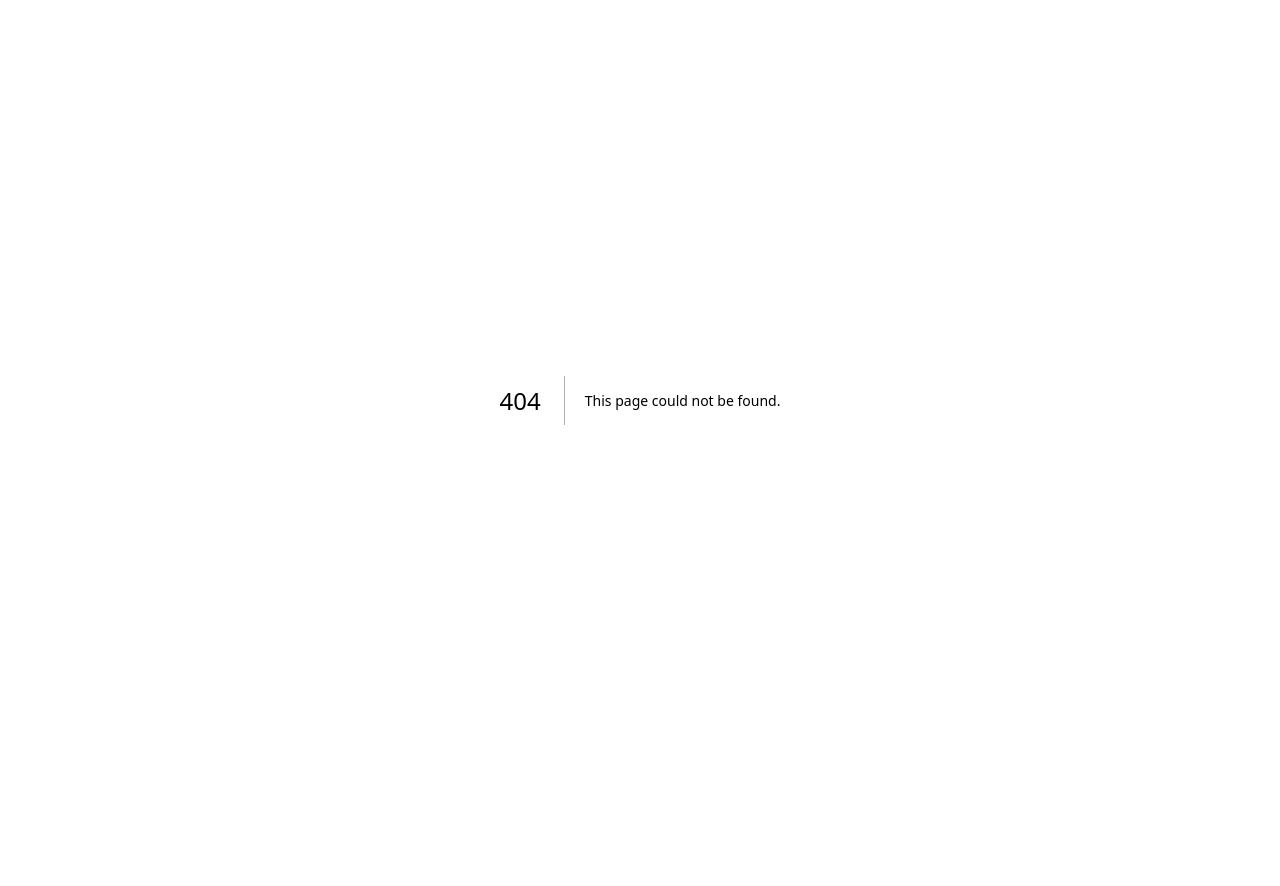
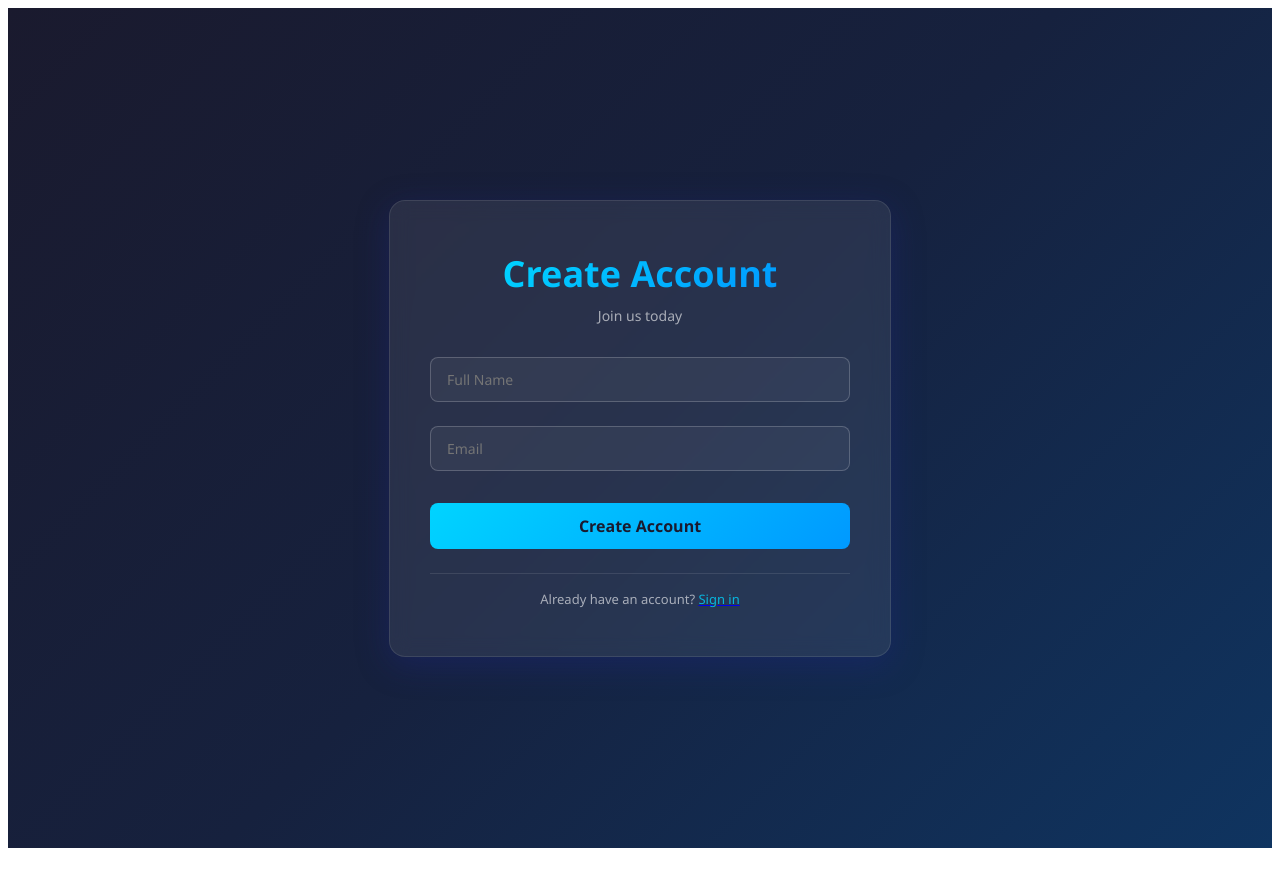
Before and after one commit to shayan22h/TournamentOrganizer, a Next.js app: page /create-user in a window 1280 px wide. Before the commit this address had no page. Shown: the top 886 px of the page. Before the commit the page ends 800 px from the top, so only its background shows below. Built offline with nearby package versions, Linux system fonts and the light colour scheme.

Commit message:
Create new user registration page
cgen-8d79731a1b6e4e3699bac2c4ab600acb

```diff
--- /dev/null
+++ b/pages/create-user.js
@@ -0,0 +1,226 @@
+import { useState } from "react";
+import Link from "next/link";
+
+export default function CreateUser() {
+  const [name, setName] = useState("");
+  const [email, setEmail] = useState("");
+  const [loading, setLoading] = useState(false);
+  const [error, setError] = useState("");
+
+  async function handleCreateUser(name, email) {
+    setLoading(true);
+    setError("");
+    try {
+      const res = await fetch("http://localhost:8000/auth/register", {
+        method: "POST",
+        credentials: "include",
+        headers: { "Content-Type": "application/json" },
+        body: JSON.stringify({
+          name: name,
+          email: email,
+        }),
+      });
+
+      if (!res.ok) throw new Error("Registration failed");
+      // Optionally redirect to login or handle success
+      alert("User created successfully!");
+    } catch (err) {
+      setError(err.message);
+    } finally {
+      setLoading(false);
+    }
+  }
+
+  return (
+    <div
+      style={{
+        display: "grid",
+        placeItems: "center",
+        minHeight: "100vh",
+        padding: "20px",
+        background: "linear-gradient(135deg, #1a1a2e 0%, #16213e 50%, #0f3460 100%)",
+        fontFamily: 'Segoe UI, -apple-system, sans-serif',
+        marginBottom: "77px",
+      }}
+    >
+      <div
+        style={{
+          display: "flex",
+          flexDirection: "column",
+          alignItems: "center",
+          gap: "24px",
+          width: "100%",
+          maxWidth: "420px",
+          padding: "48px 40px",
+          background: "rgba(255, 255, 255, 0.08)",
+          borderRadius: "16px",
+          backdropFilter: "blur(10px)",
+          border: "1px solid rgba(255, 255, 255, 0.1)",
+          boxShadow: "0 8px 32px 0 rgba(31, 38, 135, 0.37)",
+        }}
+      >
+        <div
+          style={{
+            textAlign: "center",
+            marginBottom: "8px",
+          }}
+        >
+          <h1
+            style={{
+              fontSize: "36px",
+              fontWeight: "700",
+              margin: "0",
+              background: "linear-gradient(135deg, #00d4ff 0%, #0099ff 100%)",
+              WebkitBackgroundClip: "text",
+              WebkitTextFillColor: "transparent",
+              backgroundClip: "text",
+            }}
+          >
+            Create Account
+          </h1>
+          <p
+            style={{
+              fontSize: "14px",
+              color: "rgba(255, 255, 255, 0.6)",
+              margin: "8px 0 0 0",
+            }}
+          >
+            Join us today
+          </p>
+        </div>
+
+        <input
+          placeholder="Full Name"
+          value={name}
+          onChange={e => setName(e.target.value)}
+          style={{
+            width: "100%",
+            padding: "12px 16px",
+            font: "14px Segoe UI, -apple-system, sans-serif",
+            border: "1px solid rgba(255, 255, 255, 0.2)",
+            borderRadius: "8px",
+            background: "rgba(255, 255, 255, 0.05)",
+            color: "rgba(255, 255, 255, 0.9)",
+            boxSizing: "border-box",
+            transition: "all 0.3s ease",
+            outline: "none",
+          }}
+          onFocus={e => {
+            e.target.style.background = "rgba(255, 255, 255, 0.1)";
+            e.target.style.borderColor = "rgba(0, 212, 255, 0.5)";
+          }}
+          onBlur={e => {
+            e.target.style.background = "rgba(255, 255, 255, 0.05)";
+            e.target.style.borderColor = "rgba(255, 255, 255, 0.2)";
+          }}
+        />
+
+        <input
+          type="email"
+          placeholder="Email"
+          value={email}
+          onChange={e => setEmail(e.target.value)}
+          style={{
+            width: "100%",
+            padding: "12px 16px",
+            font: "14px Segoe UI, -apple-system, sans-serif",
+            border: "1px solid rgba(255, 255, 255, 0.2)",
+            borderRadius: "8px",
+            background: "rgba(255, 255, 255, 0.05)",
+            color: "rgba(255, 255, 255, 0.9)",
+            boxSizing: "border-box",
+            transition: "all 0.3s ease",
+            outline: "none",
+          }}
+          onFocus={e => {
+            e.target.style.background = "rgba(255, 255, 255, 0.1)";
+            e.target.style.borderColor = "rgba(0, 212, 255, 0.5)";
+          }}
+          onBlur={e => {
+            e.target.style.background = "rgba(255, 255, 255, 0.05)";
+            e.target.style.borderColor = "rgba(255, 255, 255, 0.2)";
+          }}
+        />
+
+        {error && (
+          <p style={{
+            fontSize: "13px",
+            color: "#ff6b6b",
+            margin: "0",
+            textAlign: "center",
+          }}>
+            {error}
+          </p>
+        )}
+
+        <button
+          onClick={() => handleCreateUser(name, email)}
+          disabled={loading}
+          style={{
+            width: "100%",
+            padding: "12px 24px",
+            font: "16px Segoe UI, -apple-system, sans-serif",
+            fontWeight: "600",
+            background: "linear-gradient(135deg, #00d4ff 0%, #0099ff 100%)",
+            color: "#1a1a2e",
+            border: "none",
+            borderRadius: "8px",
+            cursor: loading ? "not-allowed" : "pointer",
+            transition: "all 0.3s ease",
+            marginTop: "8px",
+            opacity: loading ? 0.7 : 1,
+          }}
+          onMouseEnter={e => {
+            if (!loading) {
+              e.target.style.transform = "translateY(-2px)";
+              e.target.style.boxShadow = "0 8px 24px rgba(0, 212, 255, 0.4)";
+            }
+          }}
+          onMouseLeave={e => {
+            e.target.style.transform = "translateY(0)";
+            e.target.style.boxShadow = "none";
+          }}
+        >
+          {loading ? "Creating..." : "Create Account"}
+        </button>
+
+        <div
+          style={{
+            width: "100%",
+            paddingTop: "16px",
+            borderTop: "1px solid rgba(255, 255, 255, 0.1)",
+            textAlign: "center",
+          }}
+        >
+          <p style={{
+            fontSize: "13px",
+            color: "rgba(255, 255, 255, 0.6)",
+            margin: "0",
+          }}>
+            Already have an account?{" "}
+            <Link href="/">
+              <a
+                style={{
+                  color: "rgba(0, 212, 255, 0.8)",
+                  textDecoration: "none",
+                  transition: "all 0.3s ease",
+                  cursor: "pointer",
+                }}
+                onMouseEnter={e => {
+                  e.target.style.color = "rgba(0, 212, 255, 1)";
+                  e.target.style.textDecoration = "underline";
+                }}
+                onMouseLeave={e => {
+                  e.target.style.color = "rgba(0, 212, 255, 0.8)";
+                  e.target.style.textDecoration = "none";
+                }}
+              >
+                Sign in
+              </a>
+            </Link>
+          </p>
+        </div>
+      </div>
+    </div>
+  );
+}
```
